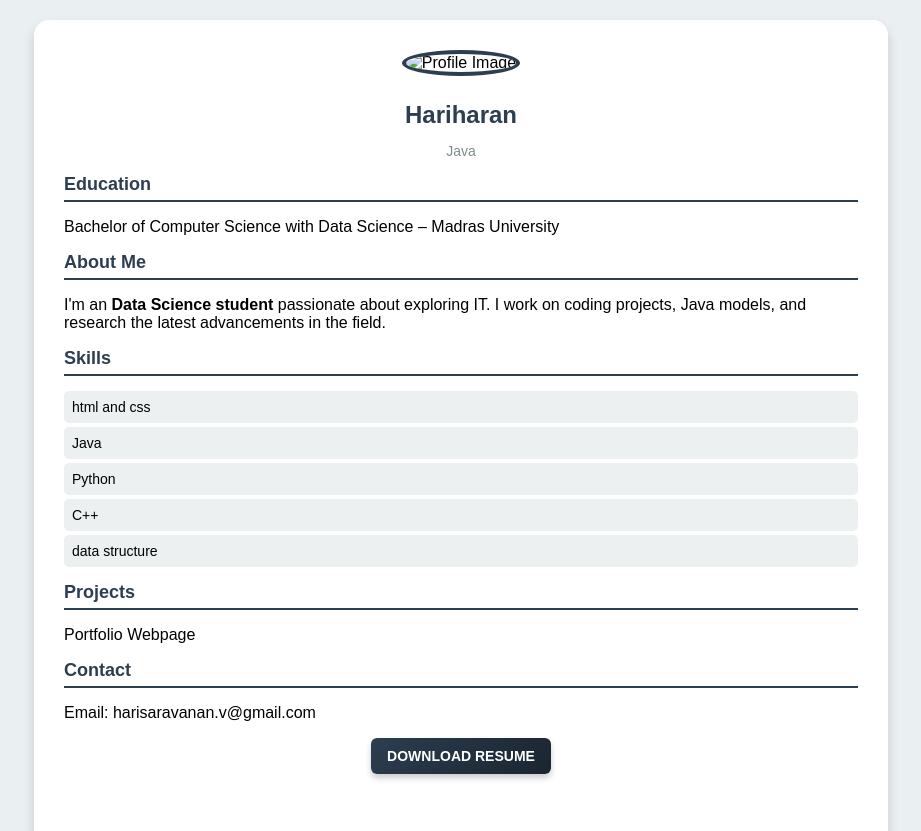
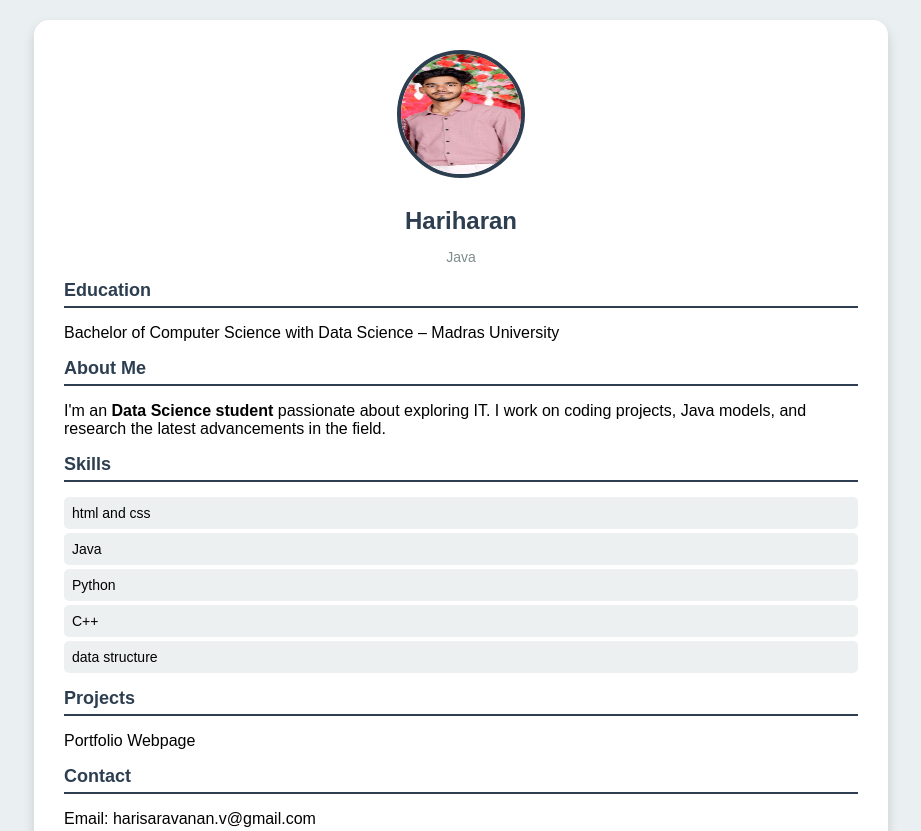
Before and after one commit to Hariharan1548/.com, a plain HTML site: page index (1).html in a window 1280 px wide. Shown: the top 831 px of the page, without its empty margins (179-1100 px from the left). Drawn offline with nearby package versions, Linux system fonts and the light colour scheme.

Commit message:
Update index.html

```diff
--- a/index (1).html
+++ b/index (1).html
@@ -108,7 +108,7 @@
 <body>
     <div class="resume">
         <div class="header">
-            <img src=" "alt="Profile Image">
+            <img src=" 1742538841074.jpg"alt="Profile Image">
             <h1>Hariharan</h1>
             <p>Java</p>
         </div>
```
